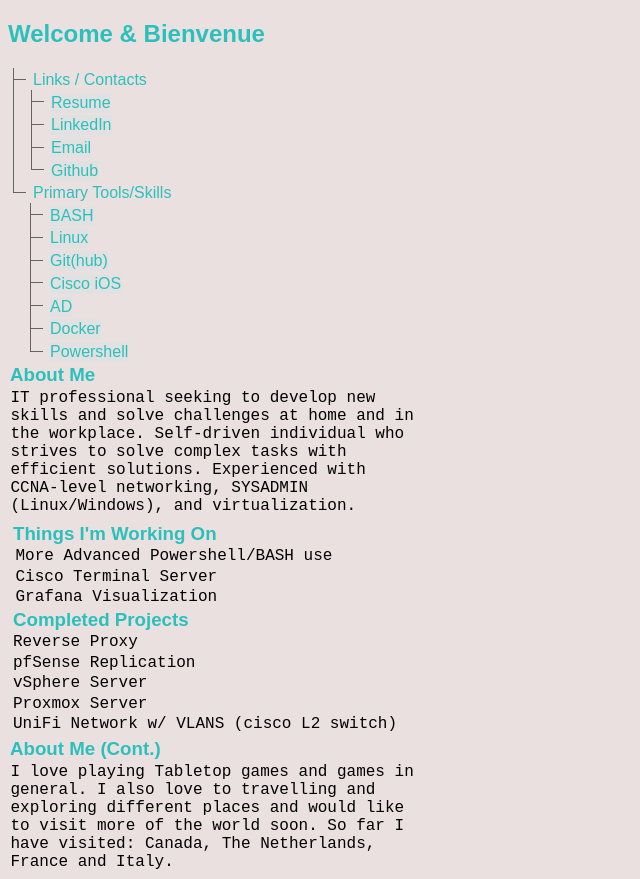
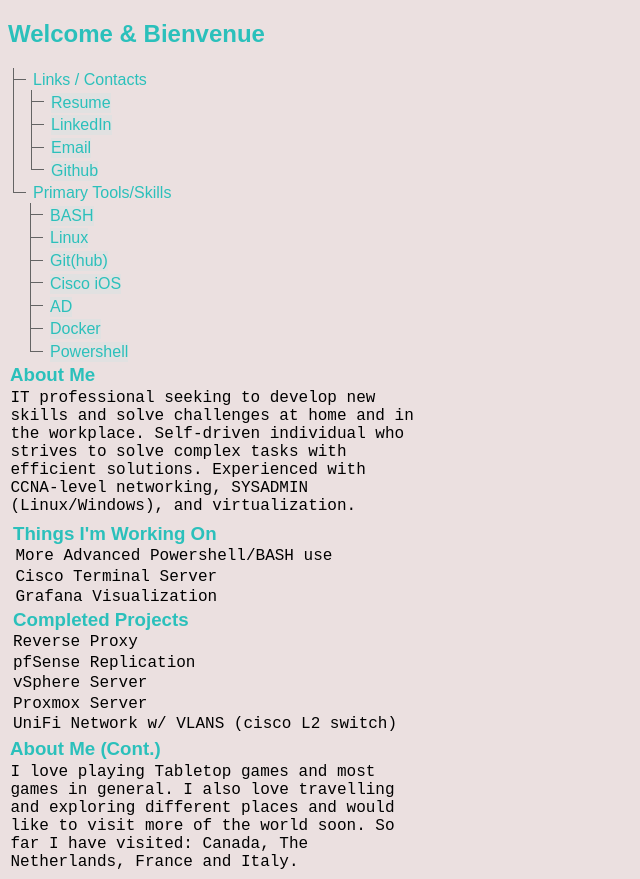
Before and after one commit to bdinon15/site, a plain HTML site: page index.html in a window 1280 px wide. Shown: the whole page, without its empty margins (0-640 px from the left). Drawn offline with nearby package versions, Linux system fonts and the light colour scheme; a web font is replaced by a local one.

Commit message:
Update index.html

```diff
--- a/index.html
+++ b/index.html
@@ -83,7 +83,7 @@ ______              __
     <div class="containerAbt">
 		<div class="about">
 			<h3>About Me (Cont.)</h3>
-			<span id="aboutMe">I love playing Tabletop games and games in general. I also love to travelling and exploring different places and would like to visit more of the world soon. So far I have visited: Canada, The Netherlands, France and Italy.</span>
+			<span id="aboutMe">I love playing Tabletop games and most games in general. I also love travelling and exploring different places and would like to visit more of the world soon. So far I have visited: Canada, The Netherlands, France and Italy.</span>
 		</div>
 
 
```
